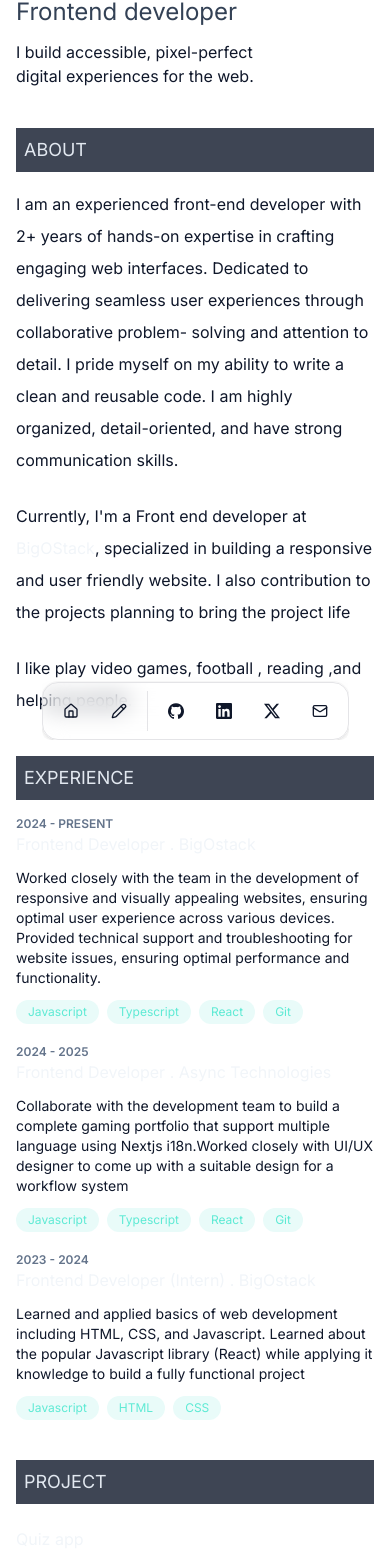
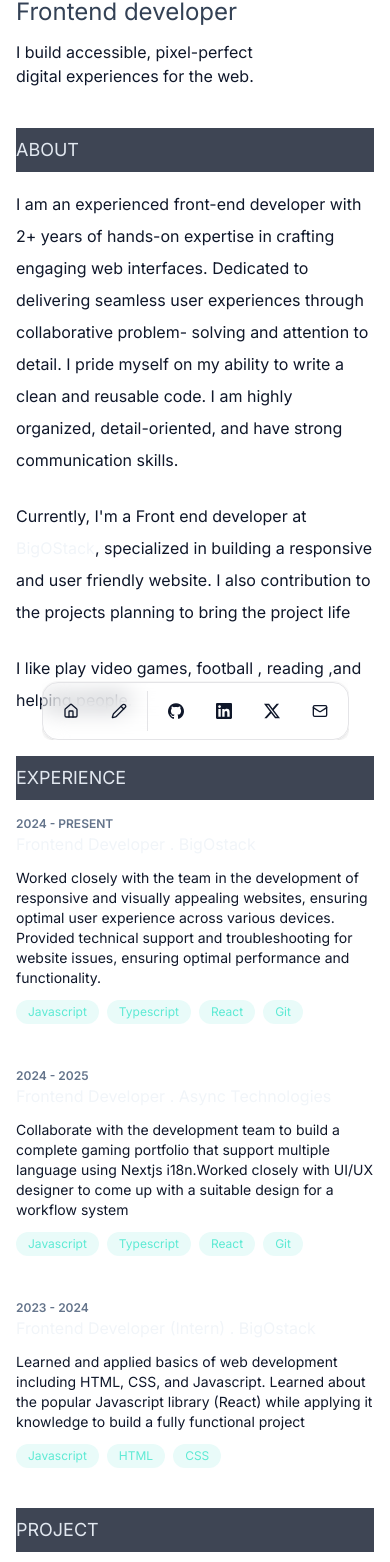
Before and after one commit to Jaymandevv/portfolio, a Next.js app: page / in a window 390 px wide. Shown: the part 96-1658 px from the top of the page. Built offline with nearby package versions, Linux system fonts and the light colour scheme.

Commit message:
fix: header padding on mobile and footer padding on desktop mode

```diff
--- a/src/app/layout.tsx
+++ b/src/app/layout.tsx
@@ -29,7 +29,7 @@ export default function RootLayout({
   children: React.ReactNode;
 }>) {
   return (
-    <html lang="en">
+    <html lang="en" className="scroll-smooth">
       <body className={`${inter.className} text-slate-900 dark:text-slate-400  h-screen  antialiased`}>
         <ScrollContextProvider>
           <ThemeProvider attribute="class" defaultTheme="system" enableSystem disableTransitionOnChange>
--- a/src/components/background.tsx
+++ b/src/components/background.tsx
@@ -72,11 +72,12 @@ function Background({ children, gradientSize, className }: BackgroundProps) {
       <div className="absolute inset-0 z-10 " />
       <div className={`relative z-30 ${className}`}>{children}</div>
       <motion.div
-        className="pointer-events-none absolute inset-px z-10  lg:opacity-0 lg:transition-opacity duration-300 lg:group-hover:opacity-100"
+        className="pointer-events-none absolute inset-px z-10 opacity-0 lg:opacity-0 lg:transition-opacity duration-300 lg:group-hover:opacity-100"
         style={{
           background: useMotionTemplate`
              radial-gradient(${gradientSize}px circle at ${mouseX}px ${mouseY}px, ${gradientColor}, transparent 100%)
            `,
+
           // opacity: gradientOpacity,˚
         }}
       />
--- a/src/features/details/components/about.tsx
+++ b/src/features/details/components/about.tsx
@@ -6,7 +6,7 @@ function About() {
 
   return (
     <div className="space-y-4">
-      <header className="sticky !m-0 top-0 bg-[#0e172a]/80 backdrop-blur-md p-2 z-20 lg:hidden">
+      <header className="sticky !m-0 top-0 bg-[#0e172a]/80 backdrop-blur-md py-2 z-20 lg:hidden">
         <h2 className="text-lg text-slate-200 ">ABOUT</h2>
       </header>
       <div className="space-y-6 leading-8 lg:pl-6 text-base">
--- a/src/features/details/components/experience/experience.tsx
+++ b/src/features/details/components/experience/experience.tsx
@@ -7,10 +7,10 @@ function Experience() {
 
   return (
     <div className="space-y-3">
-      <header className="sticky top-0 bg-[#0e172a]/80 backdrop-blur-md p-2 z-20 lg:hidden">
+      <header className="sticky top-0 bg-[#0e172a]/80 backdrop-blur-md py-2 z-20 lg:hidden">
         <h2 className="text-lg text-slate-200">EXPERIENCE</h2>
       </header>
-      <ol className="flex flex-col gap-4 justify-start">
+      <ol className="flex flex-col gap-10 lg:gap-4 justify-start">
         {data.experience.map((exp, index) => (
           <li
             key={exp.duration}
--- a/src/features/details/components/project/project.tsx
+++ b/src/features/details/components/project/project.tsx
@@ -6,11 +6,11 @@ function Project() {
 
   return (
     <div className="space-y-5 lg:space-y-0">
-      <header className="sticky top-0 bg-[#0e172a]/80 backdrop-blur-md p-2 z-20 lg:hidden">
+      <header className="sticky top-0 bg-[#0e172a]/80 backdrop-blur-md py-2 z-20 lg:hidden">
         <h2 className="text-lg text-slate-200">PROJECT</h2>
       </header>
 
-      <ol className="flex flex-col gap-4 justify-start">
+      <ol className="flex flex-col gap-10 lg:gap-4 justify-start">
         {data.projects.map((p, index) => (
           <li
             key={p.title}
--- a/src/features/details/details.tsx
+++ b/src/features/details/details.tsx
@@ -39,7 +39,7 @@ function Details() {
           </section>
         ))}
       </div>
-      <div className="lg:pl-6 space-y-10 lg:space-y-20">
+      <div className="lg:pl-12 space-y-10 lg:space-y-20">
         <LinkComp className="!mt-5" name="View Full Résumé" url="https://drive.google.com/file/d/1q4nies91g51C0na2Vtt2AZ8ygQIkwIXD/view?usp=drive_link" />
 
         <footer className="!mb-10 text-sm lg:mr-48 ">
--- a/tailwind.config.ts
+++ b/tailwind.config.ts
@@ -11,15 +11,15 @@ export default {
   theme: {
     extend: {
       colors: {
-  			background: 'var(--background)',
-  			foreground: 'var(--foreground)'
+        background: "var(--background)",
+        foreground: "var(--foreground)",
       },
       borderRadius: {
-  			lg: 'var(--radius)',
-  			md: 'calc(var(--radius) - 2px)',
-  			sm: 'calc(var(--radius) - 4px)'
-  		}
-  	}
+        lg: "var(--radius)",
+        md: "calc(var(--radius) - 2px)",
+        sm: "calc(var(--radius) - 4px)",
+      },
+    },
   },
   plugins: [require("tailwindcss-animate")],
 } satisfies Config;
```
Lines whose indentation alone changed are shown as unchanged.
